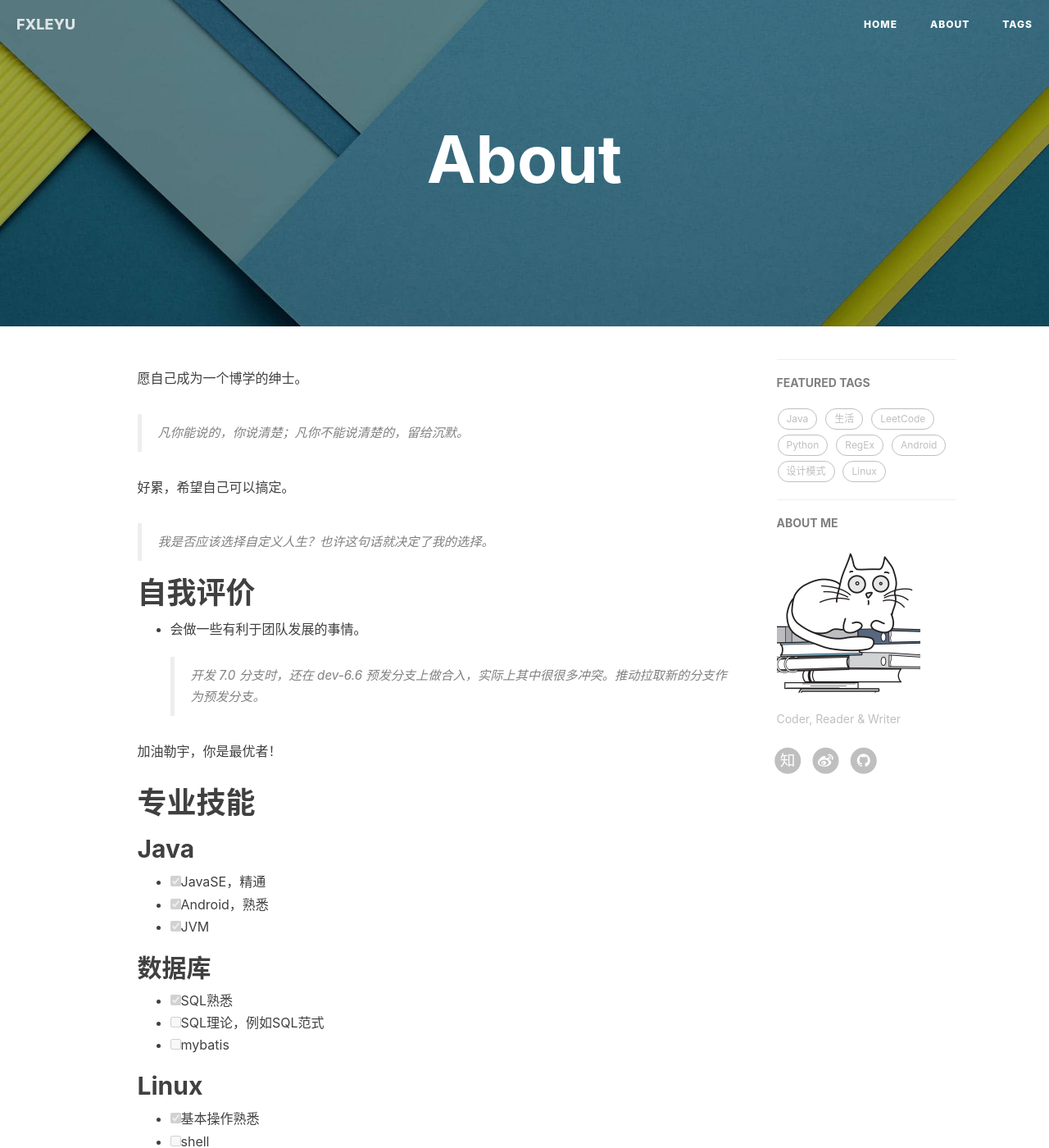
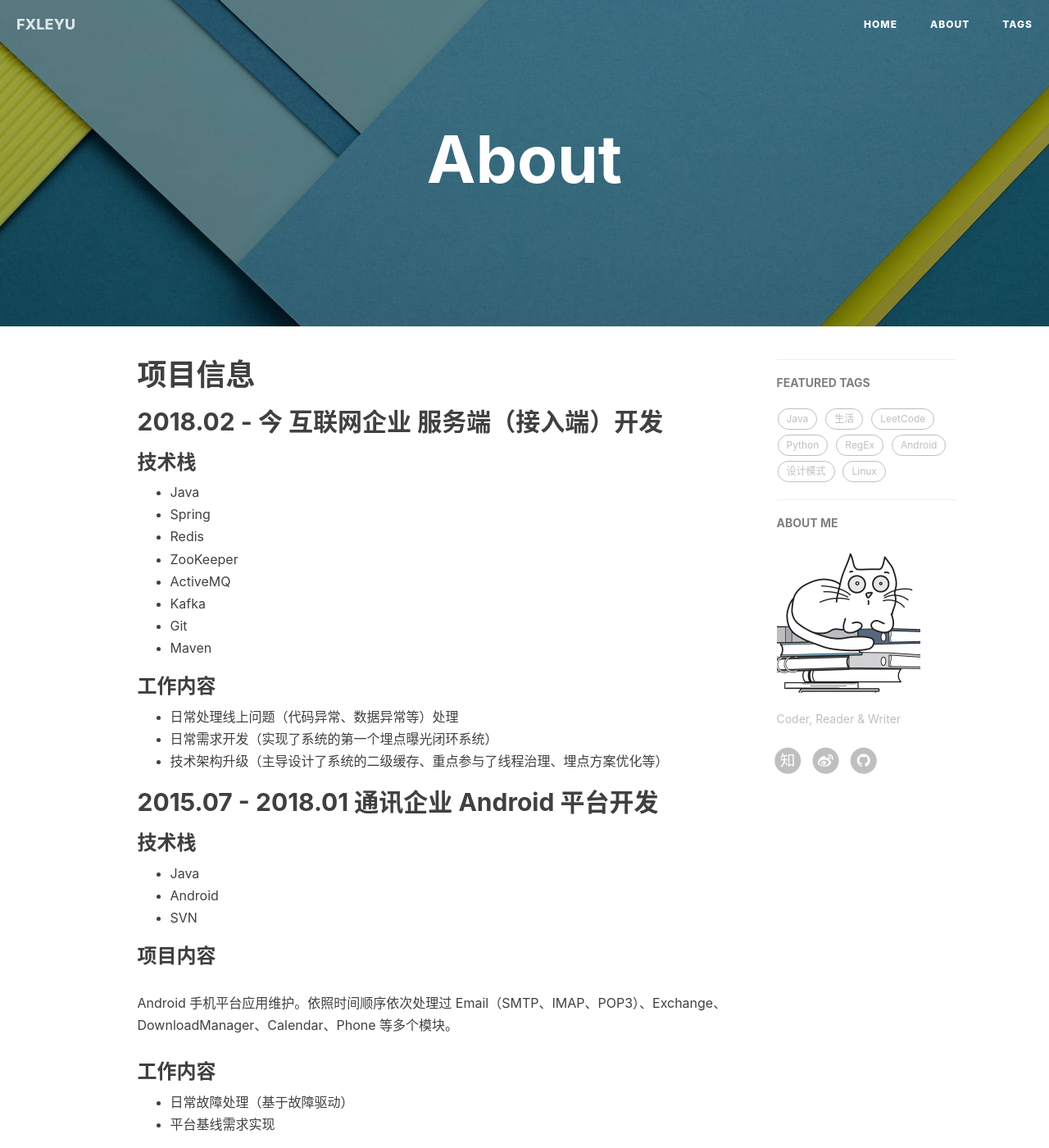
Before and after one commit to fxleyu/fxleyu.github.io, a Jekyll site: the page built from about.md, in a window 1280 px wide and 1400 px high. Shown: the whole window at 82% size. Built offline with Jekyll 4.4.1, drawn with Linux system fonts in a browser that asks for light colours; nearby versions of some CDN libraries; comment, search, counter and statistics services are not loaded; some of the changed text lies outside the part shown.

Commit message:
[UPDATE] 更新个人项目信息

```diff
--- a/about.md
+++ b/about.md
@@ -2,6 +2,39 @@
 layout: page
 title: About
 ---
+
+
+
+# 项目信息
+## 2018.02 - 今 互联网企业 服务端（接入端）开发
+### 技术栈
+- Java
+- Spring
+- Redis
+- ZooKeeper
+- ActiveMQ
+- Kafka
+- Git
+- Maven
+
+### 工作内容
+- 日常处理线上问题（代码异常、数据异常等）处理
+- 日常需求开发（实现了系统的第一个埋点曝光闭环系统）
+- 技术架构升级（主导设计了系统的二级缓存、重点参与了线程治理、埋点方案优化等）
+
+## 2015.07 - 2018.01 通讯企业 Android 平台开发
+### 技术栈
+- Java
+- Android
+- SVN
+
+### 项目内容
+Android 手机平台应用维护。依照时间顺序依次处理过 Email（SMTP、IMAP、POP3）、Exchange、DownloadManager、Calendar、Phone 等多个模块。
+
+### 工作内容
+- 日常故障处理（基于故障驱动）
+- 平台基线需求实现
+
 愿自己成为一个博学的绅士。
 
 > 凡你能说的，你说清楚；凡你不能说清楚的，留给沉默。
@@ -15,6 +48,8 @@ title: About
 > 开发 7.0 分支时，还在 dev-6.6 预发分支上做合入，实际上其中很很多冲突。推动拉取新的分支作为预发分支。
 
 加油勒宇，你是最优者！
+
+
 
 # 专业技能
 ## Java
```
Also changed, not shown: other parts of about.md (+0 -4 lines).
